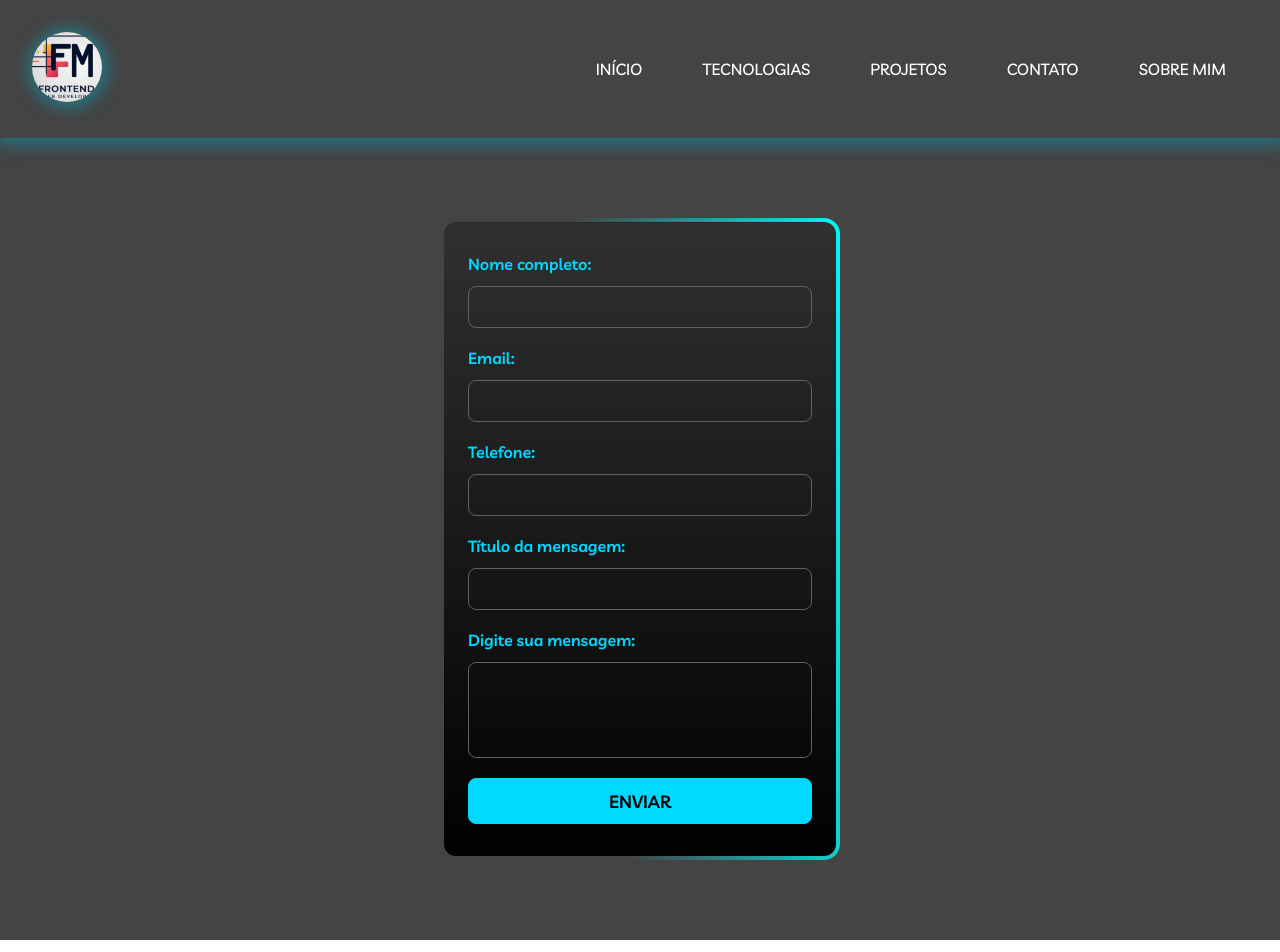
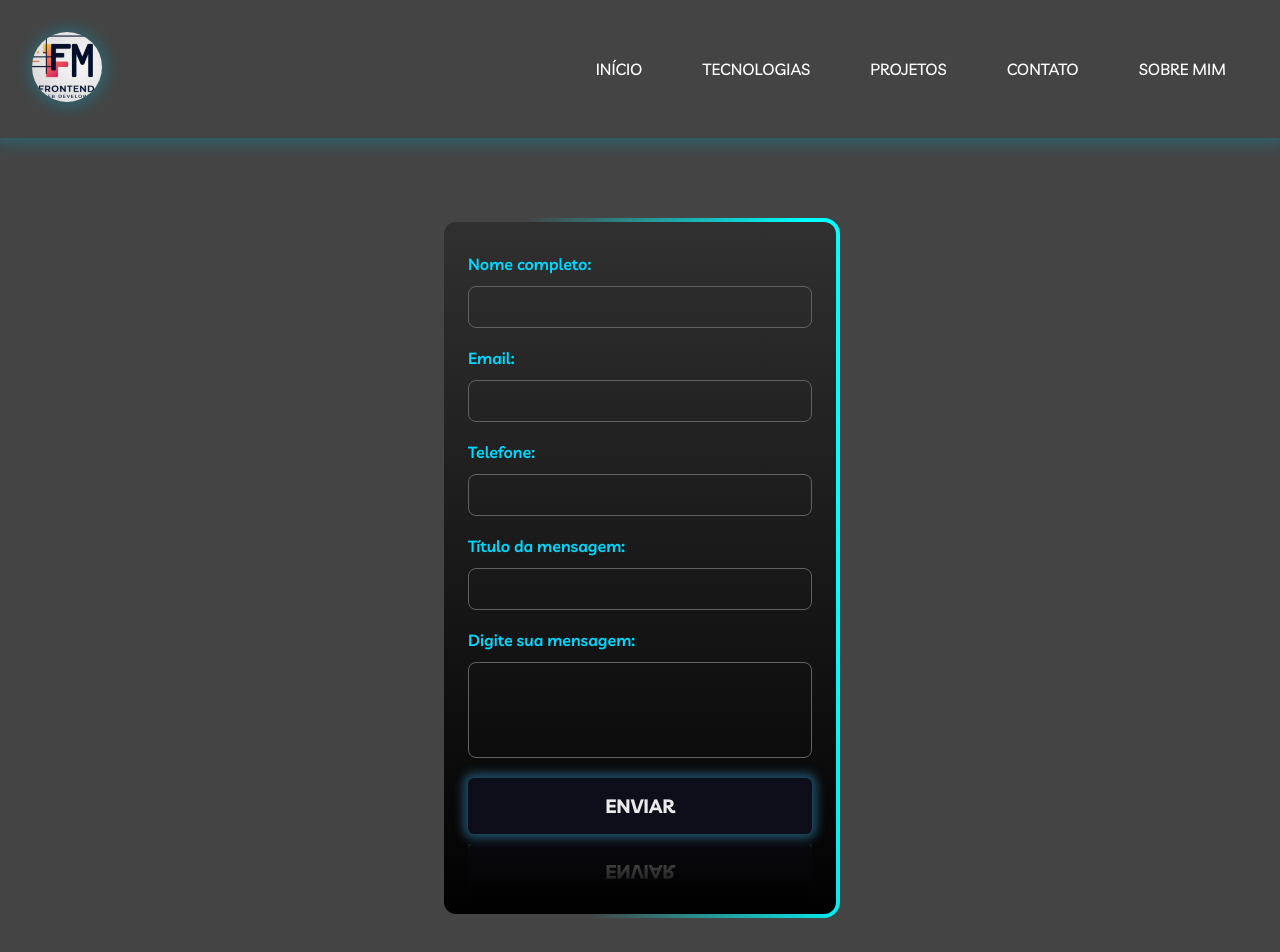
Before and after one commit to fmascena-dev/portfolio, a React (Vite) app: page /contato in a window 1280 px wide. Shown: the top 952 px of the page. Built offline with nearby package versions, Linux system fonts and the light colour scheme.

Commit message:
alteração no estilo do button

```diff
--- a/src/components/Contato/ContatoStyles.scss
+++ b/src/components/Contato/ContatoStyles.scss
@@ -98,71 +98,33 @@
 }
 
 .button2 {
-  display: inline-block;
-  transition: all 0.2s ease-in;
-  position: relative;
-  overflow: hidden;
-  z-index: 1;
-  color: #000;
-  padding: 0.7rem 1.7rem;
+  margin-bottom: 3rem;
+  font-size: 1.2rem;
+  padding: 1rem 2.5rem;
+  border: none;
+  outline: none;
+  border-radius: 0.4rem;
   cursor: pointer;
-  font-size: 1.1rem;
-  font-weight: 600;
-  border-radius: 0.5rem;
-  background: #00d9ff;
-  border: 1px solid #00d9ff;
+  text-transform: uppercase;
+  background-color: rgb(14, 14, 26);
+  color: rgb(234, 234, 234);
+  font-weight: 700;
+  transition: 0.6s;
+  box-shadow: 0px 0px 10px 5px #1f4c65;
+  -webkit-box-reflect: below 10px
+    linear-gradient(to bottom, rgba(0, 0, 0, 0), rgba(0, 0, 0, 0.4));
 }
 
 .button2:active {
-  color: #2fd0ec;
-  border: 1px solid #00d9ff;
-  box-shadow: inset 4px 4px 12px #00d9ff, inset -4px -4px 12px #00d9ff;
-  background: transparent;
+  scale: 0.92;
 }
 
-.button2:before {
-  content: '';
-  position: absolute;
-  left: 50%;
-  transform: translateX(-50%) scaleY(1) scaleX(1.25);
-  top: 100%;
-  width: 140%;
-  height: 180%;
-  background-color: rgba(0, 0, 0, 0.05);
-  border-radius: 50%;
-  display: block;
-  transition: all 0.5s 0.1s cubic-bezier(0.55, 0, 0.1, 1);
-  z-index: -1;
+.button2:hover {
+  background: rgb(2, 29, 78);
+  background: linear-gradient(
+    270deg,
+    rgba(2, 29, 78, 0.681) 0%,
+    rgba(31, 215, 232, 0.873) 60%
+  );
+  color: rgb(4, 4, 38);
 }
-
-.button2:after {
-  content: '';
-  position: absolute;
-  left: 55%;
-  transform: translateX(-50%) scaleY(1) scaleX(1.45);
-  top: 180%;
-  width: 160%;
-  height: 190%;
-  background-color: #000;
-  border-radius: 50%;
-  display: block;
-  transition: all 0.5s 0.1s cubic-bezier(0.55, 0, 0.1, 1);
-  z-index: -1;
-}
-.button2:hover {
-  color: #ffffff;
-  border: 1px solid transparent;
-  box-shadow: 0 0 12px 5px #00d9ff;
-}
-
-.button2:hover:before {
-  top: -35%;
-  background-color: #111111;
-  transform: translateX(-50%) scaleY(1.3) scaleX(0.8);
-}
-
-.button2:hover:after {
-  top: -45%;
-  background-color: #111111;
-  transform: translateX(-50%) scaleY(1.3) scaleX(0.8);
-}
```
